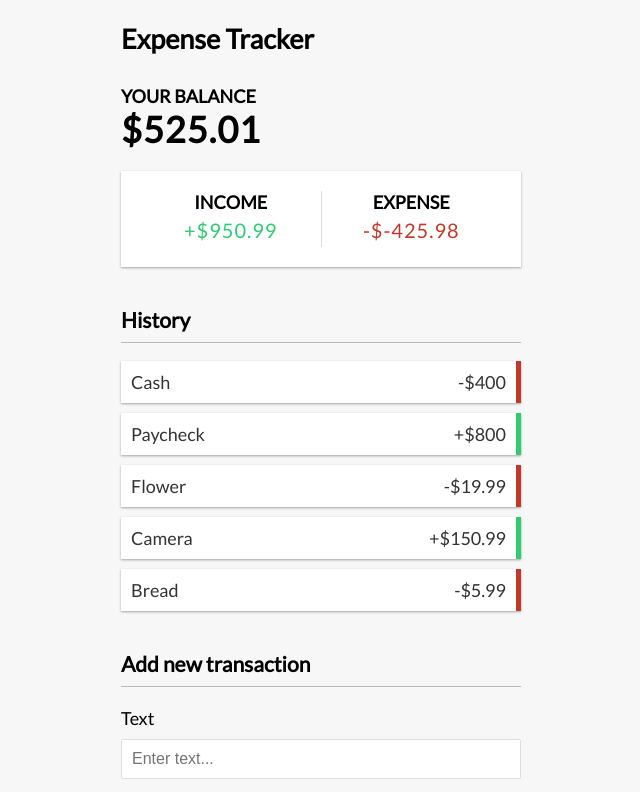
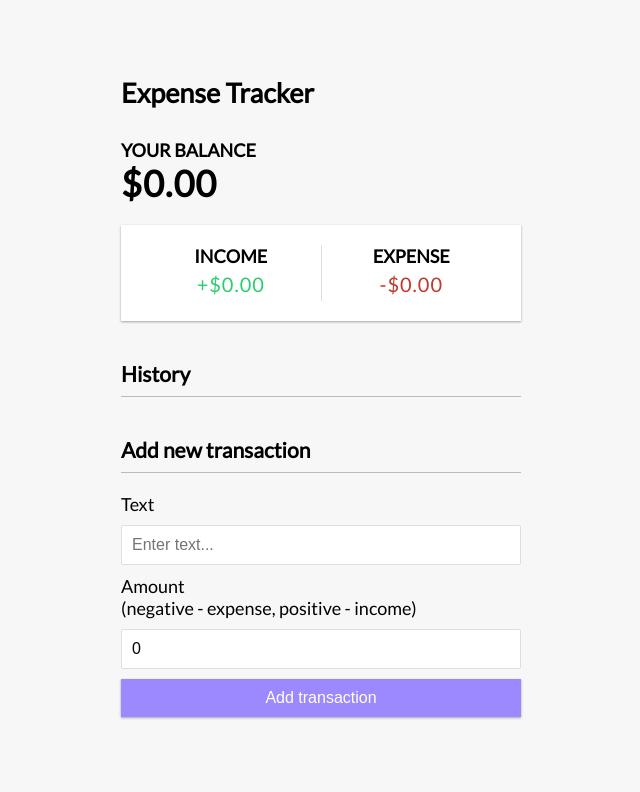
Before and after one commit to josiedefo/expense-tracker-traversy, a Vue app: page / in a window 1280 px wide. Shown: the top 792 px of the page, without its empty margins (319-959 px from the left). Built offline with nearby package versions, Linux system fonts and the light colour scheme.

Commit message:
use Localstorage for transactions data

```diff
--- a/src/App.vue
+++ b/src/App.vue
@@ -4,18 +4,20 @@
 import IncomeExpense from './components/IncomeExpense.vue';
 import TransactionList from './components/TransactionList.vue';
 import AddTransaction from './components/AddTransaction.vue';
-import { ref, computed } from 'vue';
+import { ref, computed, onMounted } from 'vue';
 import { useToast } from 'vue-toastification';
 
 const toast = useToast();
 
-const transactions = ref([
-      { id: 1, text: 'Cash', amount: -400 },
-      { id: 2, text: 'Paycheck', amount: 800 },
-      { id: 3, text: 'Flower', amount: -19.99 },
-      { id: 4, text: 'Camera', amount: 150.99 },
-      { id: 5, text: 'Bread', amount: -5.99 },
-    ]);
+const transactions = ref([]);
+
+onMounted(() => {
+    // Load transactions from localStorage if available
+    const savedTransactions = localStorage.getItem('transactions');
+    if (savedTransactions) {
+        transactions.value = JSON.parse(savedTransactions);
+    }
+});
 
 //Get total amount
 const total = computed(() => {
@@ -39,7 +41,7 @@
 //Handle new transaction submission
 const handleTransactionSubmitted = (newTransaction) => {
     transactions.value.push({...newTransaction, id: generateUniqueId()});
-
+    saveTransactionsToLocalStorage();
     console.log('New transaction added:', newTransaction);
     toast.success('Transaction added successfully!');
 };
@@ -51,7 +53,14 @@
 //Handle transaction deletion
 const handleTransactionDeleted = (id) => {
     transactions.value = transactions.value.filter(transaction => transaction.id !== id);
-    toast.success('Transaction deleted successfully.');}
+    saveTransactionsToLocalStorage();
+    toast.success('Transaction deleted successfully.');
+};
+
+//Watch transactions and save to localStorage
+const saveTransactionsToLocalStorage = () => {
+    localStorage.setItem('transactions', JSON.stringify(transactions.value));
+};
 </script>
 
 <template>
```
